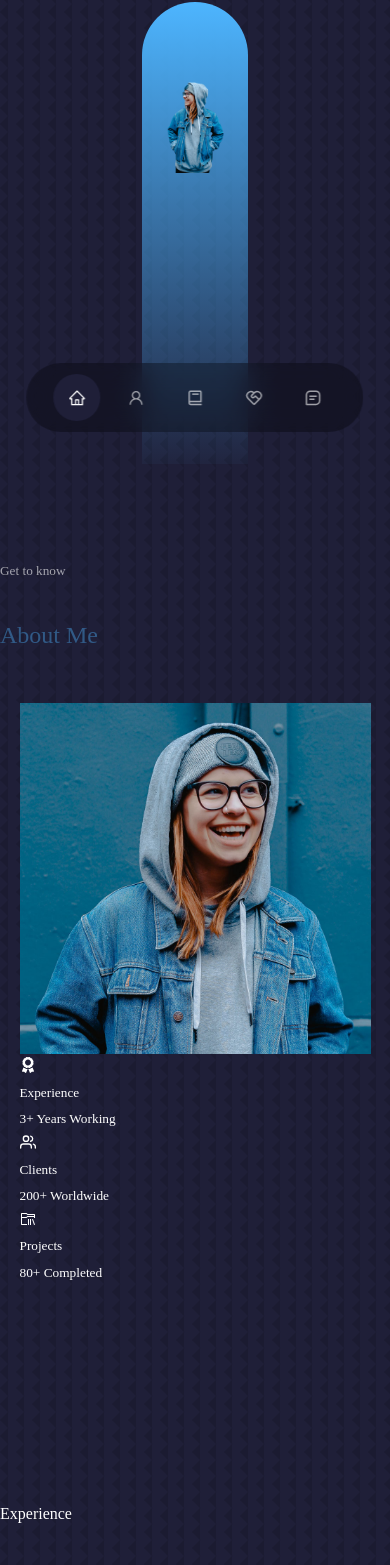
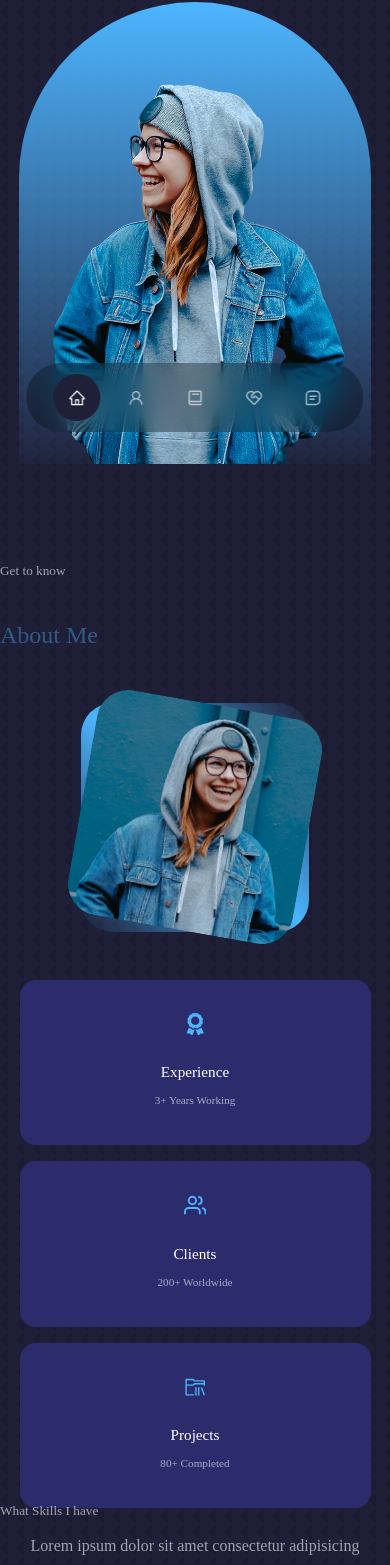
Before and after one commit to n-jabes/Responsive-React-Portifolio, a React (Create React App) app: page / in a window 390 px wide. Shown: the part 380-1945 px from the top of the page. Built offline with nearby package versions, Linux system fonts and the light colour scheme.

Commit message:
finished the about component and started experience component

```diff
--- a/src/components/about/About.css
+++ b/src/components/about/About.css
@@ -0,0 +1,104 @@
+.about__container{
+    display: grid;
+    grid-template-columns: 35% 50%;
+    gap: 15%;
+}
+
+.about__me{
+    width: 100%;
+    aspect-ratio: 1/1;
+    border-radius: 2rem;
+    background: linear-gradient(45deg, transparent, var(--color-primary), transparent);
+    display: grid;
+    place-items: center;
+}
+
+.about__me-image{
+    border-radius: 2rem;
+    overflow: hidden;
+    transform: rotate(10deg);
+    transition: var(--transition);
+}
+
+.about__me-image:hover{
+    transform: translate(0);
+}
+
+.about__cards{
+    display: grid;
+    grid-template-columns: repeat(3, 1fr);
+    gap: 1.5rem;
+}
+
+.about__card{
+    background: var(--color-bg-variant);
+    border: 1px solid transparent;
+    border-radius: 1rem;
+    padding: 2rem;
+    text-align: center;
+    transition: var(--transition);
+}
+
+.about__card:hover{
+    background: transparent;
+    border-color: var(--color-primary-variant);
+    cursor: default;
+}
+.about__icon{
+    color: var(--color-primary);
+    font-size: 1.4rem;
+    margin-bottom: 1rem;
+}
+
+.about__card h5{
+    font-size: 0.95rem;
+}
+
+.about__card small{
+    font-size: 0.7rem;
+    color: var(--color-light);
+}
+
+.about__content p{
+    margin: 2rem 0 2.6rem;
+    color: var(--color-light);
+}
+
+/* ================== MEDIA QUERIES ================ */
+
+/* MEDIUM DEVICES */
+@media screen and (max-width: 1024px){
+    .about__container{
+        grid-template-columns: 1fr;
+        gap: 0;
+    }
+    .about__me{
+        width: 50%;
+        margin: 2rem auto 4rem;
+    }
+
+    .about__content p{
+        margin: 1rem 0 1.5rem;
+    }
+}
+
+/* SMALL DEVICES */
+@media screen and (max-width: 600px){
+    section{
+        height: 75vh;
+    }
+    .about__me{
+        width: 65%;
+        margin: 0 auto 3rem;
+    }
+    .about__cards{
+        grid-template-columns: 1fr;
+        gap: 1rem;
+    }
+    .about__content{
+        text-align: center;
+    }
+    .about__content p{
+        margin: 1.5rem 0;
+    }
+}
--- a/src/components/about/About.jsx
+++ b/src/components/about/About.jsx
@@ -19,7 +19,7 @@ function About() {
 
         <div className="about__content">
           <div className="about__cards">
-          <article className='about__card'>
+            <article className='about__card'>
               <FaAward className='about__icon' />
               <h5>Experience</h5>
               <small>3+ Years Working</small>
@@ -37,6 +37,11 @@ function About() {
               <small>80+ Completed</small>
             </article>
           </div>
+
+
+          <p>Lorem ipsum dolor sit amet consectetur adipisicing elit. Sapiente voluptatum dolore nam voluptates quam, sed nemo repudiandae sint? Quo, perspiciatis? Nihil modi eum porro recusandae, voluptates aliquid mollitia? Voluptate, quod.</p>
+
+          <a href="#contact" className='btn btn-primary'>Let's talk</a>
         </div>
       </div>
     </section>
--- a/src/components/experience/Experience.jsx
+++ b/src/components/experience/Experience.jsx
@@ -3,7 +3,25 @@ import './Experience.css'
 
 function Experience() {
   return (
-    <section id='experience'>Experience</section>
+    <section id='experience'>
+      <h5>What Skills I have</h5>
+      <h2>My Experience</h2>
+
+      <div className="container experience__container">
+        <div className="experience__frontend">
+          <h3>Frontend Development</h3>
+          <div className="experience__content">
+            <article className='experience__details'>
+
+            </article>
+          </div>
+        </div>
+
+        <div className="experience__backend">
+
+        </div>
+      </div>
+    </section>
   )
 }
 
--- a/src/components/header/Header.css
+++ b/src/components/header/Header.css
@@ -42,10 +42,11 @@ header{
 
 .me{
     background: linear-gradient(var(--color-primary), transparent) ;
-    width: 30%;
+    width: 22rem;
     height: 30rem;
     position: absolute;
-    left: 35%;
+    left: 50%;
+    transform: translateX(-50%);
     margin-top: 4rem;
     border-radius: 12rem 12rem 0 0;
     overflow: hidden;
@@ -67,14 +68,14 @@ header{
 
 /* MEDIUM DEVICES */
 @media screen and (max-width: 1024px){
-    .header{
+    header{
         height: 68vh;
     }
 }
 
 /* SMALL DEVICES */
 @media screen and (max-width: 600px){
-    .header{
+    header{
         height: 100vh;
     }
     .header__socials,
```
